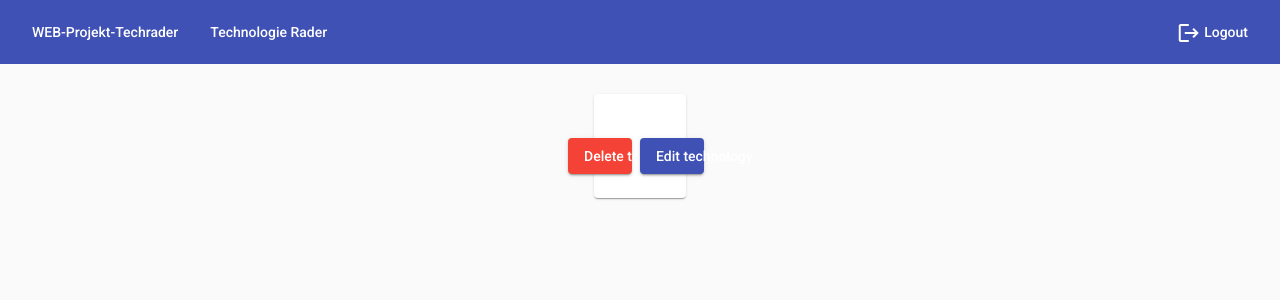
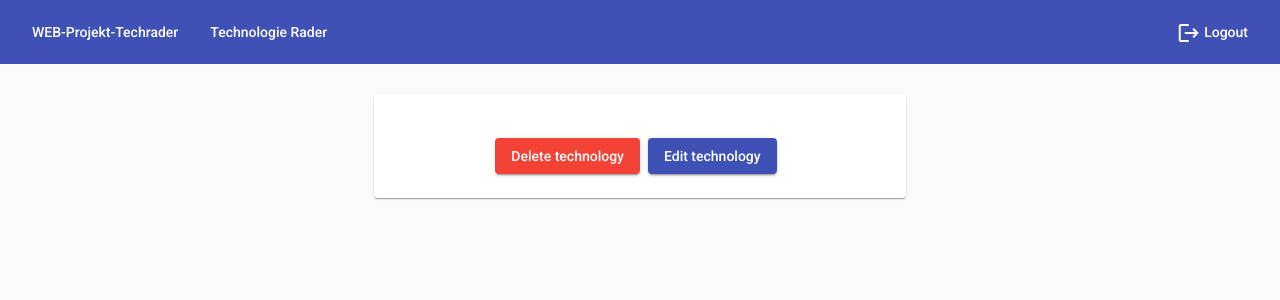
Before and after one commit to Daniele-Muheim/technologieradar, an Angular app: page /detail/1 in a window 1280 px wide. Shown: the top 300 px of the page. Built offline with nearby package versions, Linux system fonts and the light colour scheme; no server answers; sample sign-in values are in the browser's storage.

Commit message:
chore: change technologie detail style

```diff
--- a/src/app/components/technologie-detail/technologie-detail.component.html
+++ b/src/app/components/technologie-detail/technologie-detail.component.html
@@ -1,7 +1,7 @@
 <div class="component">
     <div fxLayout="row wrap" fxLayoutAlign="space-around">
-        <div fxFlex="100%" fxFlex.gt-md="30%">
-            <mat-card>
+        <div fxFlex="100%">
+            <mat-card class="size">
                 <mat-card-content>
                     <mat-card-header fxLayoutAlign="center center">
                         <mat-card-title>{{technologie?.name}}</mat-card-title>
--- a/src/app/components/technologie-detail/technologie-detail.component.scss
+++ b/src/app/components/technologie-detail/technologie-detail.component.scss
@@ -0,0 +1,4 @@
+.size {
+    min-width: 500px;
+    max-width: 500px;
+}
```
